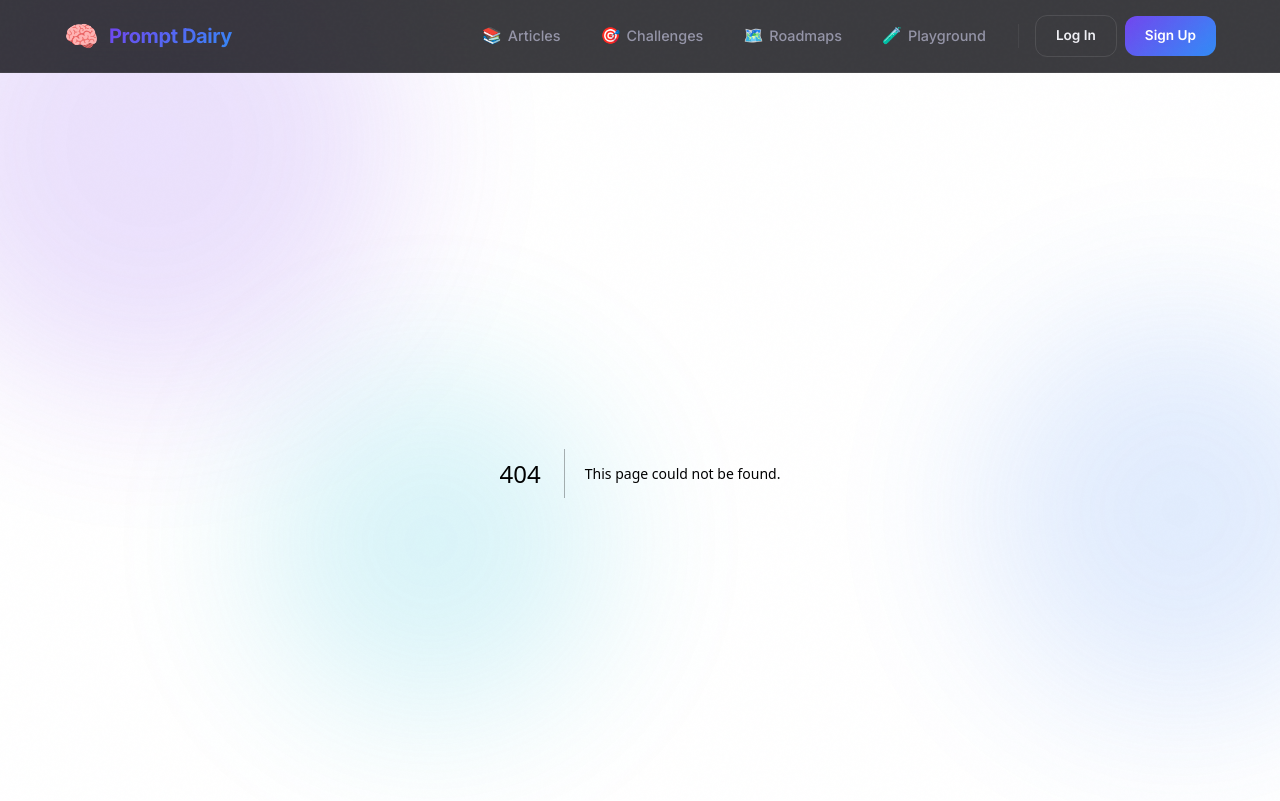
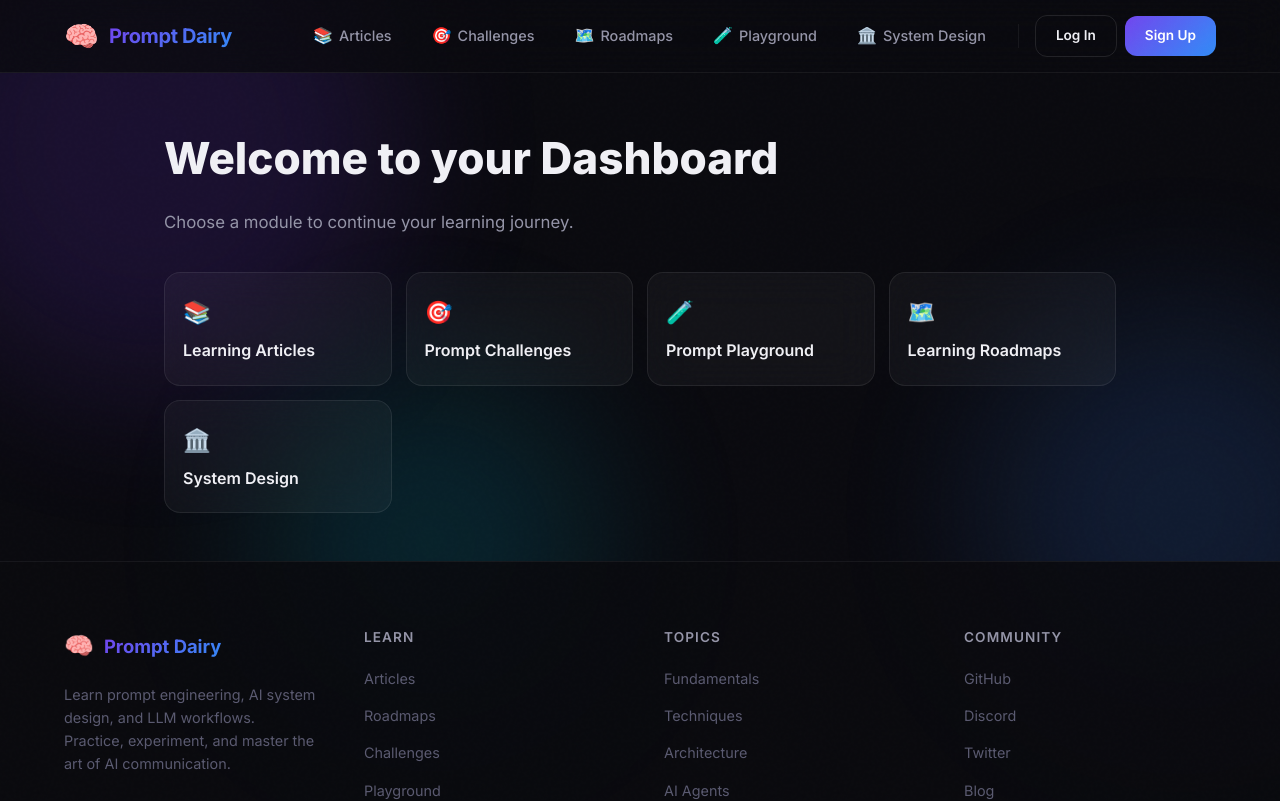
Before and after one commit to Sawan873/Prompt_Diary, a Next.js app in the folder frontend/: page /dashboard in a window 1280 px wide. Before the commit this address had no page. Shown: the top 801 px of the page. Built offline with nearby package versions, Linux system fonts and the light colour scheme; sample sign-in values are in the browser's storage.

Commit message:
Yeah we have done some changes

```diff
--- /dev/null
+++ b/frontend/src/app/dashboard/page.tsx
@@ -0,0 +1,56 @@
+"use client";
+
+import Link from "next/link";
+import { useRouter } from "next/navigation";
+
+const modules = [
+  { title: "Learning Articles", href: "/articles", icon: "📚" },
+  { title: "Prompt Challenges", href: "/challenges", icon: "🎯" },
+  { title: "Prompt Playground", href: "/playground", icon: "🧪" },
+  { title: "Learning Roadmaps", href: "/roadmaps", icon: "🗺️" },
+  { title: "System Design", href: "/system-design", icon: "🏛️" },
+];
+
+export default function DashboardPage() {
+  const router = useRouter();
+
+  if (typeof window !== "undefined") {
+    const session = localStorage.getItem("promptDiarySession");
+    if (!session) {
+      router.replace("/login");
+      return null;
+    }
+  }
+
+  return (
+    <div style={{ maxWidth: "1000px", margin: "0 auto", padding: "48px 24px" }}>
+      <h1 style={{ fontSize: "clamp(2rem, 4vw, 2.75rem)", fontWeight: 800, marginBottom: "12px" }}>
+        Welcome to your Dashboard
+      </h1>
+      <p style={{ color: "var(--text-secondary)", fontSize: "1.05rem", marginBottom: "36px" }}>
+        Choose a module to continue your learning journey.
+      </p>
+
+      <div style={{ display: "grid", gridTemplateColumns: "repeat(auto-fit, minmax(220px, 1fr))", gap: "14px" }}>
+        {modules.map((module) => (
+          <Link
+            key={module.title}
+            href={module.href}
+            className="glass-card"
+            style={{
+              textDecoration: "none",
+              color: "inherit",
+              padding: "20px 18px",
+              display: "flex",
+              flexDirection: "column",
+              gap: "6px",
+            }}
+          >
+            <span style={{ fontSize: "1.4rem" }}>{module.icon}</span>
+            <span style={{ fontWeight: 600 }}>{module.title}</span>
+          </Link>
+        ))}
+      </div>
+    </div>
+  );
+}
--- a/frontend/src/app/login/page.tsx
+++ b/frontend/src/app/login/page.tsx
@@ -2,22 +2,37 @@
 
 import { useState } from "react";
 import Link from "next/link";
+import { useRouter } from "next/navigation";
+import { login } from "@/lib/api";
 
 export default function LoginPage() {
+  const router = useRouter();
   const [email, setEmail] = useState("");
   const [password, setPassword] = useState("");
   const [loading, setLoading] = useState(false);
   const [message, setMessage] = useState("");
+  const [isError, setIsError] = useState(false);
 
   const handleLogin = async (e: React.FormEvent) => {
     e.preventDefault();
     setLoading(true);
     setMessage("");
+    setIsError(false);
 
-    // Phase 1 stub — simulated login
-    await new Promise((resolve) => setTimeout(resolve, 800));
-    setMessage("Login successful! (Phase 1 stub — Supabase Auth coming in Phase 2)");
-    setLoading(false);
+    try {
+      const response = await login({ email, password });
+      localStorage.setItem(
+        "promptDiarySession",
+        JSON.stringify({ email, loggedInAt: new Date().toISOString() })
+      );
+      setMessage(response.message || "Login successful!");
+      router.push("/dashboard");
+    } catch (error) {
+      setIsError(true);
+      setMessage(error instanceof Error ? error.message : "Login failed");
+    } finally {
+      setLoading(false);
+    }
   };
 
   return (
@@ -125,9 +140,13 @@ export default function LoginPage() {
             style={{
               padding: "12px 16px",
               borderRadius: "10px",
-              background: "rgba(16, 185, 129, 0.1)",
-              border: "1px solid rgba(16, 185, 129, 0.2)",
-              color: "#34d399",
+              background: isError
+                ? "rgba(239, 68, 68, 0.1)"
+                : "rgba(16, 185, 129, 0.1)",
+              border: isError
+                ? "1px solid rgba(239, 68, 68, 0.25)"
+                : "1px solid rgba(16, 185, 129, 0.2)",
+              color: isError ? "#f87171" : "#34d399",
               fontSize: "0.85rem",
               marginBottom: "20px",
             }}
--- a/frontend/src/app/page.tsx
+++ b/frontend/src/app/page.tsx
@@ -146,7 +146,7 @@ export default function Home() {
               icon="🏛️"
               title="System Design"
               description="AI architecture and enterprise workflow guides"
-              href="/articles?category=architecture"
+              href="/system-design"
               status="active"
               itemCount={2}
             />
--- a/frontend/src/app/playground/page.tsx
+++ b/frontend/src/app/playground/page.tsx
@@ -1,7 +1,6 @@
 "use client";
 
 import { useState } from "react";
-import type { Metadata } from "next";
 
 export default function PlaygroundPage() {
   const [prompt, setPrompt] = useState("");
--- a/frontend/src/app/signup/page.tsx
+++ b/frontend/src/app/signup/page.tsx
@@ -2,23 +2,38 @@
 
 import { useState } from "react";
 import Link from "next/link";
+import { useRouter } from "next/navigation";
+import { signup } from "@/lib/api";
 
 export default function SignupPage() {
+  const router = useRouter();
   const [email, setEmail] = useState("");
   const [password, setPassword] = useState("");
   const [username, setUsername] = useState("");
   const [loading, setLoading] = useState(false);
   const [message, setMessage] = useState("");
+  const [isError, setIsError] = useState(false);
 
   const handleSignup = async (e: React.FormEvent) => {
     e.preventDefault();
     setLoading(true);
     setMessage("");
+    setIsError(false);
 
-    // Phase 1 stub — simulated signup
-    await new Promise((resolve) => setTimeout(resolve, 800));
-    setMessage("Account created! (Phase 1 stub — Supabase Auth coming in Phase 2)");
-    setLoading(false);
+    try {
+      const response = await signup({ email, password, username });
+      localStorage.setItem(
+        "promptDiarySession",
+        JSON.stringify({ email, username, loggedInAt: new Date().toISOString() })
+      );
+      setMessage(response.message || "Account created successfully!");
+      router.push("/dashboard");
+    } catch (error) {
+      setIsError(true);
+      setMessage(error instanceof Error ? error.message : "Signup failed");
+    } finally {
+      setLoading(false);
+    }
   };
 
   return (
@@ -167,9 +182,13 @@ export default function SignupPage() {
             style={{
               padding: "12px 16px",
               borderRadius: "10px",
-              background: "rgba(16, 185, 129, 0.1)",
-              border: "1px solid rgba(16, 185, 129, 0.2)",
-              color: "#34d399",
+              background: isError
+                ? "rgba(239, 68, 68, 0.1)"
+                : "rgba(16, 185, 129, 0.1)",
+              border: isError
+                ? "1px solid rgba(239, 68, 68, 0.25)"
+                : "1px solid rgba(16, 185, 129, 0.2)",
+              color: isError ? "#f87171" : "#34d399",
               fontSize: "0.85rem",
               marginBottom: "20px",
             }}
--- /dev/null
+++ b/frontend/src/app/system-design/page.tsx
@@ -0,0 +1,40 @@
+import Link from "next/link";
+import type { Metadata } from "next";
+import { getSystemDesignArticles } from "@/lib/api";
+
+export const metadata: Metadata = {
+  title: "System Design — Prompt Dairy",
+  description: "Architecture-focused learning articles for AI systems and LLM workflows.",
+};
+
+export default async function SystemDesignPage() {
+  const data = await getSystemDesignArticles().catch(() => ({ articles: [] }));
+  const articles = Array.isArray(data?.articles) ? data.articles : [];
+
+  return (
+    <div style={{ maxWidth: "1000px", margin: "0 auto", padding: "48px 24px" }}>
+      <div style={{ marginBottom: "36px" }}>
+        <h1 style={{ fontSize: "clamp(2rem, 4vw, 2.75rem)", fontWeight: 800, marginBottom: "12px" }}>
+          🏛️ System Design
+        </h1>
+        <p style={{ color: "var(--text-secondary)", fontSize: "1.05rem", maxWidth: "640px" }}>
+          Learn how production AI systems are designed, evaluated, and scaled.
+        </p>
+      </div>
+
+      <div style={{ display: "flex", flexDirection: "column", gap: "16px" }}>
+        {articles.map((article: { id: string; slug: string; title: string; excerpt: string }) => (
+          <Link
+            key={article.id}
+            href={`/articles/${article.slug}`}
+            className="glass-card"
+            style={{ textDecoration: "none", color: "inherit", padding: "24px 28px" }}
+          >
+            <h3 style={{ fontSize: "1.1rem", fontWeight: 600, marginBottom: "8px" }}>{article.title}</h3>
+            <p style={{ color: "var(--text-secondary)", fontSize: "0.9rem", lineHeight: 1.6 }}>{article.excerpt}</p>
+          </Link>
+        ))}
+      </div>
+    </div>
+  );
+}
--- a/frontend/src/components/Navbar.tsx
+++ b/frontend/src/components/Navbar.tsx
@@ -11,6 +11,7 @@ export default function Navbar() {
     { href: "/challenges", label: "Challenges", icon: "🎯" },
     { href: "/roadmaps", label: "Roadmaps", icon: "🗺️" },
     { href: "/playground", label: "Playground", icon: "🧪" },
+    { href: "/system-design", label: "System Design", icon: "🏛️" },
   ];
 
   return (
--- a/frontend/src/lib/api.ts
+++ b/frontend/src/lib/api.ts
@@ -62,6 +62,10 @@ export async function getArticleBySlug(slug: string) {
   return fetchAPI(`/articles/slug/${slug}`);
 }
 
+export async function getSystemDesignArticles() {
+  return fetchAPI("/articles/system-design");
+}
+
 // =====================
 // Challenges
 // =====================
```
Also changed, not shown: 1 other file (tests, documents, lock files or other folders).
